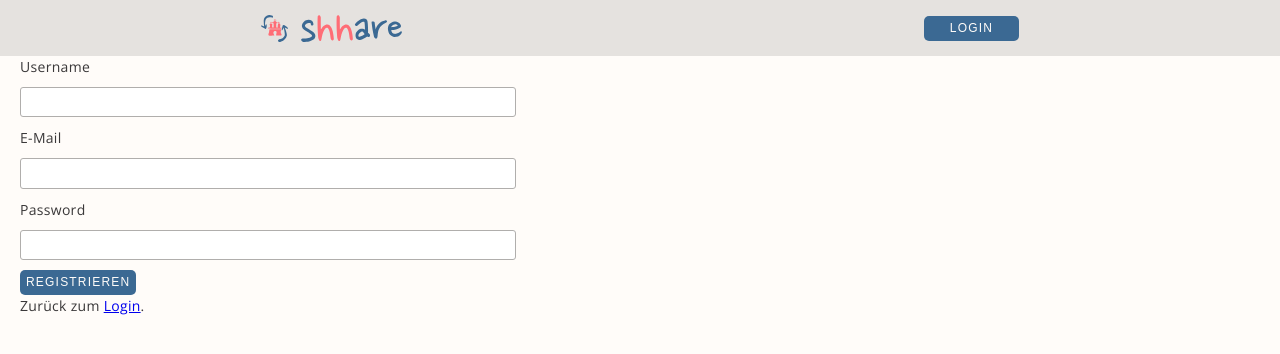
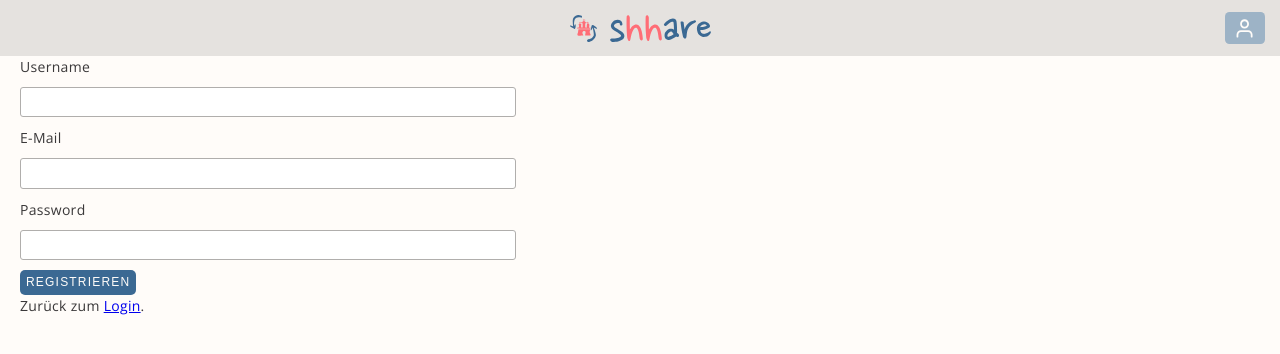
Before and after one commit to mar-zim/capstone-project, a React (Create React App) app: page /register in a window 1280 px wide. Shown: the top 354 px of the page. Built offline with nearby package versions, Linux system fonts and the light colour scheme; no server answers.

Commit message:
Style Header with Grid

```diff
--- a/src/components/Header/Header.js
+++ b/src/components/Header/Header.js
@@ -4,6 +4,7 @@ import styled from 'styled-components'
 import LogoutButton from '../auth/LogoutButton'
 import loginContext from '../../services/loginContext'
 import Button from '../Button/Button'
+import userLogo from '../../icons/user.svg'
 
 export default function Header() {
   const { user } = useContext(loginContext)
@@ -11,24 +12,33 @@ export default function Header() {
   return (
     <StyledHeader>
       <StyledLogo src={process.env.PUBLIC_URL + '/logo.svg'} alt="logo" />
-      {user ? (
+      <UserIcon src={userLogo} alt="user" />
+      {/* {user ? (
         <LogoutButton />
       ) : (
         <Link to="/welcome">
-          <Button text="login" />
+          <Button backColor="var(--lightblue)" text="login" />
         </Link>
-      )}
+      )} */}
     </StyledHeader>
   )
 }
 
 const StyledHeader = styled.header`
   background-color: var(--grey-5);
-  display: flex;
+  display: grid;
+  grid-template-rows: 1fr;
+  grid-template-columns: 70px auto 70px;
   align-items: center;
-  justify-content: space-around;
+  justify-items: center;
 `
 
 const StyledLogo = styled.img`
   max-width: 80vw;
+  grid-column: 2 / span 1;
 `
+
+const UserIcon = styled.img`
+  width: 40px;
+  grid-column: 3 / span 1;
+`
```
Also changed, not shown: src/icons/user.svg (added).
